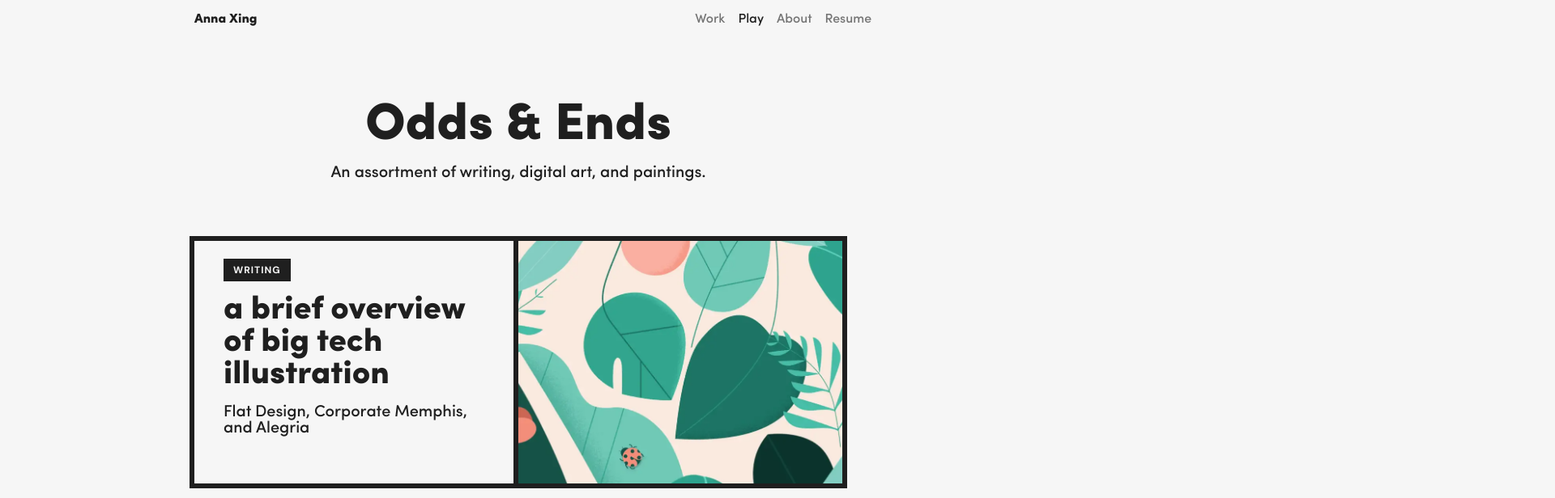
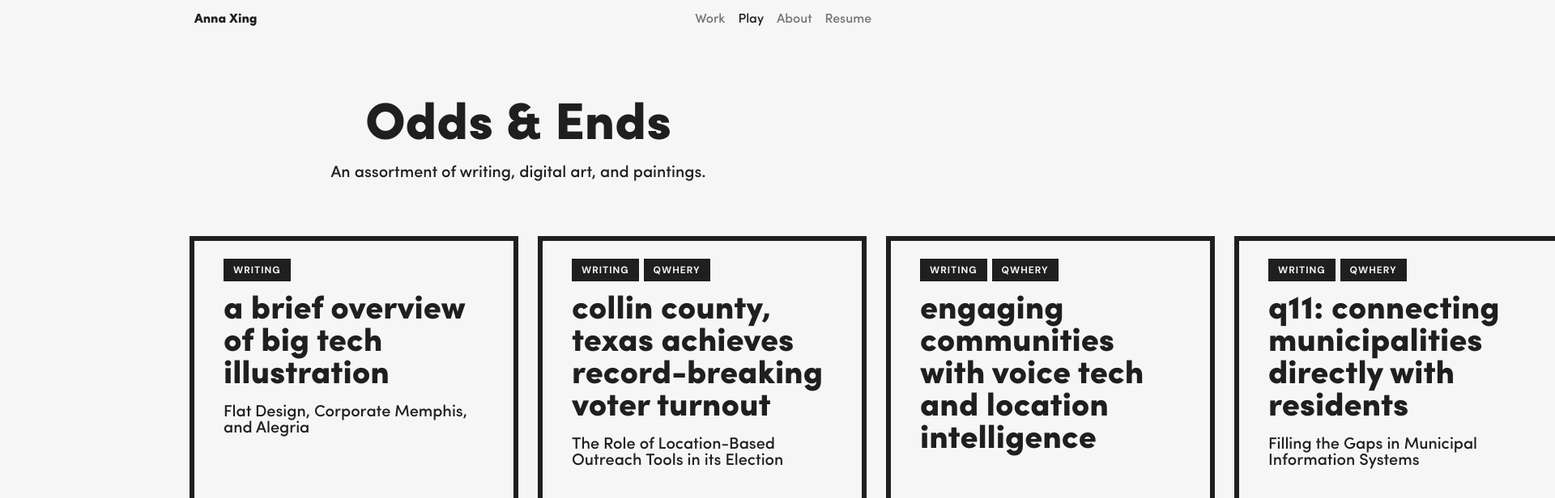
Before and after one commit to anna-xing/anna-xing.github.io, a React (Create React App) app: page /play in a window 1280 px wide. Shown: the top 616 px of the page at 81% size, 1920 px wide, since content can reach past the window. Built offline with nearby package versions, Linux system fonts and the light colour scheme.

Commit message:
Updated height of single text cards

```diff
--- a/src/components/Card.js
+++ b/src/components/Card.js
@@ -7,7 +7,11 @@ export const CardContainer = styled.div`
     display: flex;
     box-shadow: none;
     transition: ${({theme}) => theme.transition.boxShadow};
-    outline: ${({theme}) => theme.outline.card + ' ' + theme.color.outline};
+    outline: ${({theme}) => [
+        theme.outlineWidth.card,
+        theme.outlineType.card,
+        theme.color.outline
+    ].join(' ')};
     margin-bottom: calc(${({theme}) => theme.padding.pageVertical} * 2);
 
     &:hover {
@@ -17,7 +21,8 @@ export const CardContainer = styled.div`
 
 // Props: height
 export const SingleCardContainer = styled(CardContainer)`
-    width: auto;
+    width: ${({theme}) => theme.cardSize.writingWidth};
+    margin-right: ${({theme}) => theme.padding.pageHorizontal};
 `; // TODO: not working ;_;
 
 export const TextCard = styled.div`
@@ -31,6 +36,11 @@ export const TextCard = styled.div`
     text-align: left;
 `;
 
+export const SingleTextCard = styled(TextCard)`
+    width: 100%;
+    min-height: fit-content;
+`;
+
 // Props: bgImg
 export const ImgCard = styled.div`
     zIndex: 0;
@@ -42,10 +52,20 @@ export const ImgCard = styled.div`
     background-color: ${({theme}) => theme.color.backgroundSecondary};
     background-size: cover;
     background-position: center;
-    outline: ${({theme}) => theme.outline.card + ' ' + theme.color.outline};
+    outline: ${({theme}) => [
+        theme.outlineWidth.card,
+        theme.outlineType.card,
+        theme.color.outline
+    ].join(' ')};
 `;
 
 export const CardsGrid = styled.div`
     margin: 0;
     padding: ${({theme}) => theme.padding.pageVertical} 0;
+    text-align: center;
 `;
+
+export const SingleCardsGrid = styled(CardsGrid)`
+    display: flex;
+    max-width: 100%;
+`;
--- a/src/pages/PlayPage.js
+++ b/src/pages/PlayPage.js
@@ -4,12 +4,16 @@ import {
     BannerText,
     HeadingText,
     BodyText,
+    TagContainer,
     TagText,
     Tag,
-    CardContainer,
+    CardContainer, // Maybe remove
+    SingleCardContainer,
     ImgCard,
     TextCard,
+    SingleTextCard,
     CardsGrid,
+    SingleCardsGrid,
     BannerContainer,
 } from './../components';
 
@@ -23,32 +27,55 @@ export const PlayPage = ({theme}) => {
                 <BannerText>Odds & Ends</BannerText>
                 <BodyText>An assortment of writing, digital art, and paintings.</BodyText>
             </BannerContainer>
-            <CardsGrid>
+            <SingleCardsGrid>
                 <a href="https://anna-xing.medium.com/a-brief-overview-of-big-tech-illustration-flat-design-corporate-memphis-and-alegria-a9b54a35c6b1" target="_blank" rel="noopener noreferrer">
-                    <CardContainer height={theme.cardSize.writingHeight}>
-                        <TextCard>
-                            <Tag>
-                                <TagText>Writing</TagText>
-                            </Tag>
+                    <SingleCardContainer height={theme.cardSize.writingHeight}>
+                        <SingleTextCard>
+                            <TagContainer>
+                                <Tag><TagText>Writing</TagText></Tag>
+                            </TagContainer>
                             <HeadingText>A Brief Overview of Big Tech Illustration</HeadingText>
                             <BodyText>Flat Design, Corporate Memphis, and Alegria</BodyText>
-                        </TextCard>
-                        <ImgCard bgImg={bigTechIllustImg} />
-                    </CardContainer>
+                        </SingleTextCard>
+                    </SingleCardContainer>
                 </a>
                 <a href="https://qwhery.com/collin-county-texas-achieves-record-breaking-turnout-with-location-based-outreach-tools/" target="_blank" rel="noopener noreferrer">
-                    <CardContainer height={theme.cardSize.writingHeight}>
-                        <ImgCard bgImg={collinCountyImg} />
-                        <TextCard>
-                            <Tag>
-                                <TagText>Writing</TagText>
-                            </Tag>
+                    <SingleCardContainer height={theme.cardSize.writingHeight}>
+                        <SingleTextCard>
+                            <TagContainer>
+                                <Tag><TagText>Writing</TagText></Tag>
+                                <Tag><TagText>Qwhery</TagText></Tag>
+                            </TagContainer>
                             <HeadingText>Collin County, Texas Achieves Record-Breaking Voter Turnout</HeadingText>
                             <BodyText>The Role of Location-Based Outreach Tools in its Election</BodyText>
-                        </TextCard>
-                    </CardContainer>
+                        </SingleTextCard>
+                    </SingleCardContainer>
                 </a>
-            </CardsGrid>
+                <a href="https://qwhery.com/introducing-the-qwhery-cloud/" rel='noopener noreferrer'>
+                    <SingleCardContainer height={theme.cardSize.writingHeight}>
+                        <SingleTextCard>
+                            <TagContainer>
+                                <Tag><TagText>Writing</TagText></Tag>
+                                <Tag><TagText>Qwhery</TagText></Tag>
+                            </TagContainer>
+                            <HeadingText>Engaging Communities with Voice Tech and Location Intelligence</HeadingText>
+                        </SingleTextCard>
+                    </SingleCardContainer>
+                </a>
+                <a href="https://qwhery.com/q11-connecting-municipalities-directly-with-residents/" rel='noopener noreferrer'>
+                    <SingleCardContainer height={theme.cardSize.writingHeight}>
+                        <SingleTextCard>
+                            <TagContainer>
+                                <Tag><TagText>Writing</TagText></Tag>
+                                <Tag><TagText>Qwhery</TagText></Tag>
+                            </TagContainer>
+                            <HeadingText>Q11: Connecting Municipalities Directly with Residents</HeadingText>
+                            <BodyText>Filling the Gaps in Municipal Information Systems</BodyText>
+                        </SingleTextCard>
+                    </SingleCardContainer>
+
+                </a>
+            </SingleCardsGrid>
         </React.Fragment>
     );
 };
--- a/src/themes/shared.js
+++ b/src/themes/shared.js
@@ -28,7 +28,8 @@ export const sharedConstants = {
     },
     cardSize: {
         projectHeight: '300px',
-        writingHeight: '300px',
+        writingHeight: '348px',
+        writingWidth: '394px',
         artHeight: '340px',
     },
     transition: {
@@ -38,7 +39,10 @@ export const sharedConstants = {
     boxShadow: {
         card: '0px 5px 20px 5px',
     },
-    outline: {
-        card: '6px solid'
+    outlineWidth: {
+        card: '6px'
     },
+    outlineType: {
+        card: 'solid'
+    }
 };
```
Also changed, not shown: 1 other file (tests, documents, lock files or other folders).
